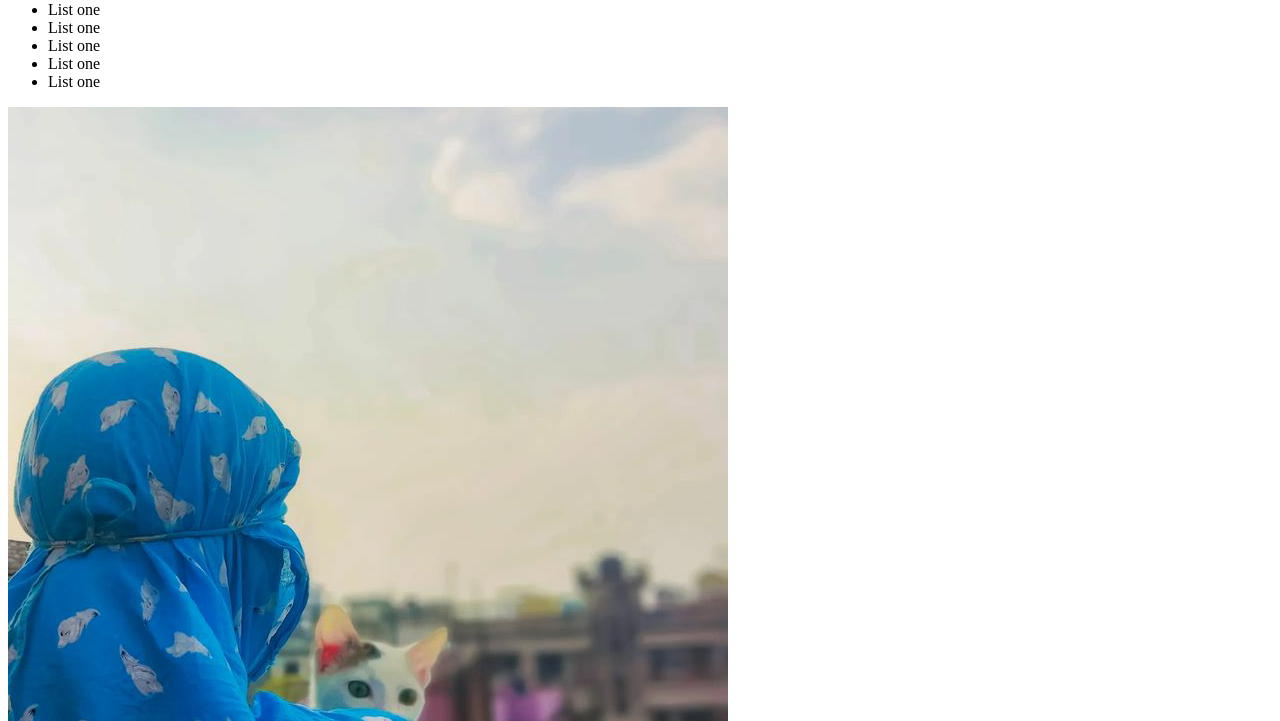
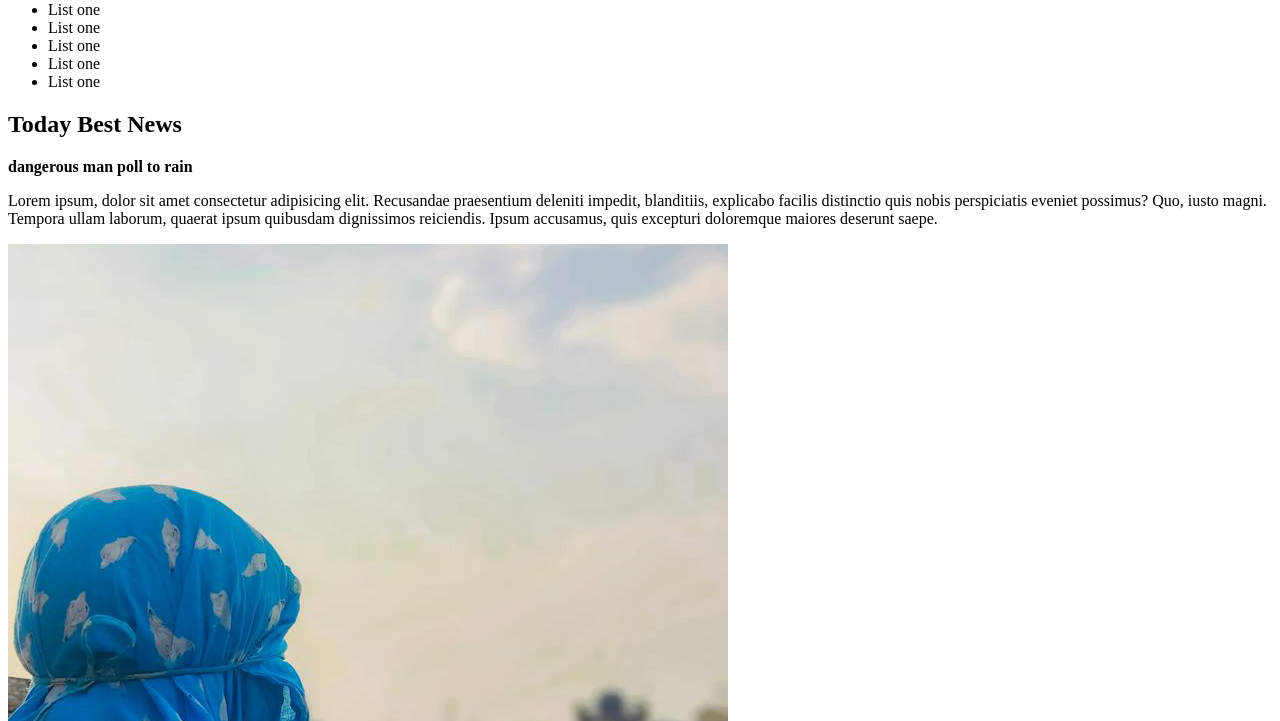
Before and after one commit to Mh-Alamin/astra-theme, a plain HTML site: page index.html in a window 1280 px wide. Shown: the part 79-800 px from the top of the page. Drawn offline with Linux system fonts and the light colour scheme.

Commit message:
new blog

```diff
--- a/index.html
+++ b/index.html
@@ -17,6 +17,12 @@
         <li>List one</li>
     </ul>
 
+    <h2>Today Best News</h2>
+    <b>dangerous man poll to rain</b>
+    <p>
+        Lorem ipsum, dolor sit amet consectetur adipisicing elit. Recusandae praesentium deleniti impedit, blanditiis, explicabo facilis distinctio quis nobis perspiciatis eveniet possimus? Quo, iusto magni. Tempora ullam laborum, quaerat ipsum quibusdam dignissimos reiciendis. Ipsum accusamus, quis excepturi doloremque maiores deserunt saepe.
+    </p>
+
     <img src="niha.png" alt="">
 </body>
 </html>
```
